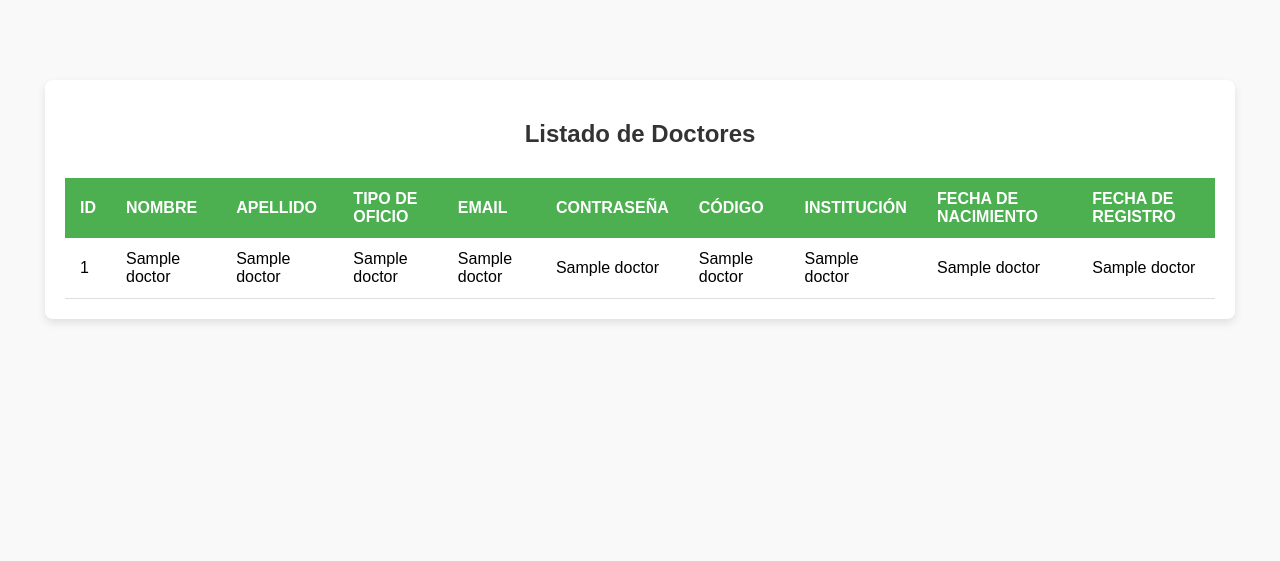
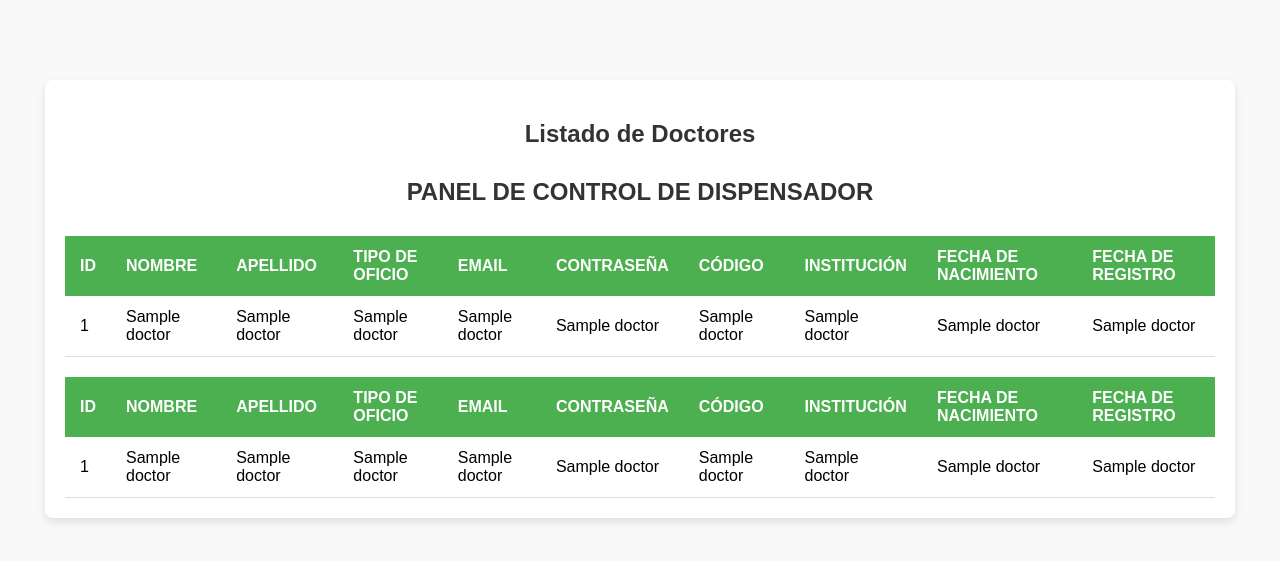
Before and after one commit to KimberlyZL/ADK, a Flask app: page /form_doctor in a window 1280 px wide. Shown: the top 561 px of the page. Run offline with Flask 3, Linux system fonts and the light colour scheme; a database or web service that is not in the repository returns one stand-in record (values such as "Sample title"); some libraries are stand-ins or nearby versions.

Commit message:
Actualización en la lógica del archivo app.py

```diff
--- a/db/postgres.py
+++ b/db/postgres.py
@@ -104,6 +104,29 @@ class DatabasePool:
                 'contrasenia': pacienteResult[0][4],
                 'codigo': pacienteResult[0][5],
                 'rol': 'paciente'
+            }
+        return None
+
+    def obtenerDoctor(self, id):
+        queryDoctor = """
+        SELECT id, nombre, apellido, toficio, email, contraseña, codigo, institucion, fecnacimiento, fecregistro, 'doctor' AS rol
+        FROM Doctor
+        WHERE id = %s
+        """
+        doctorResult = self.fetchQuery(queryDoctor, (id,))
+        if doctorResult:
+            return {
+                'id': doctorResult[0][0],
+                'nombre': doctorResult[0][1],
+                'apellido': doctorResult[0][2],
+                'toficio': doctorResult[0][3],
+                'email': doctorResult[0][4],
+                'contraseña': doctorResult[0][5],
+                'codigo': doctorResult[0][6],
+                'institucion': doctorResult[0][2],
+                'fecnacimiento': doctorResult[0][2],
+                'fecregistro': doctorResult[0][2],
+                'rol': 'doctor'
             }
         return None
 
--- a/template/form_doctor/form_doctor.html
+++ b/template/form_doctor/form_doctor.html
@@ -118,6 +118,38 @@
                     <td data-th="Fecha de Registro">{{ doctor[9] }}</td>
                 </tr>
                 {% endfor %}
+
+            <h2>PANEL DE CONTROL DE DISPENSADOR</h2>
+        <table>
+            <thead>
+                <tr>
+                    <th>ID</th>
+                    <th>Nombre</th>
+                    <th>Apellido</th>
+                    <th>Tipo de Oficio</th>
+                    <th>Email</th>
+                    <th>Contraseña</th>
+                    <th>Código</th>
+                    <th>Institución</th>
+                    <th>Fecha de Nacimiento</th>
+                    <th>Fecha de Registro</th>
+                </tr>
+            </thead>
+            <tbody>
+                {% for doctor in doctores %}
+                <tr>
+                    <td data-th="ID">{{ doctor[0] }}</td>
+                    <td data-th="Nombre">{{ doctor[1] }}</td>
+                    <td data-th="Apellido">{{ doctor[2] }}</td>
+                    <td data-th="Tipo de Oficio">{{ doctor[3] }}</td>
+                    <td data-th="Email">{{ doctor[4] }}</td>
+                    <td data-th="Contraseña">{{ doctor[5] }}</td>
+                    <td data-th="Código">{{ doctor[6] }}</td>
+                    <td data-th="Institución">{{ doctor[7] }}</td>
+                    <td data-th="Fecha de Nacimiento">{{ doctor[8] }}</td>
+                    <td data-th="Fecha de Registro">{{ doctor[9] }}</td>
+                </tr>
+                {% endfor %}
             </tbody>
         </table>
     </div>
```
